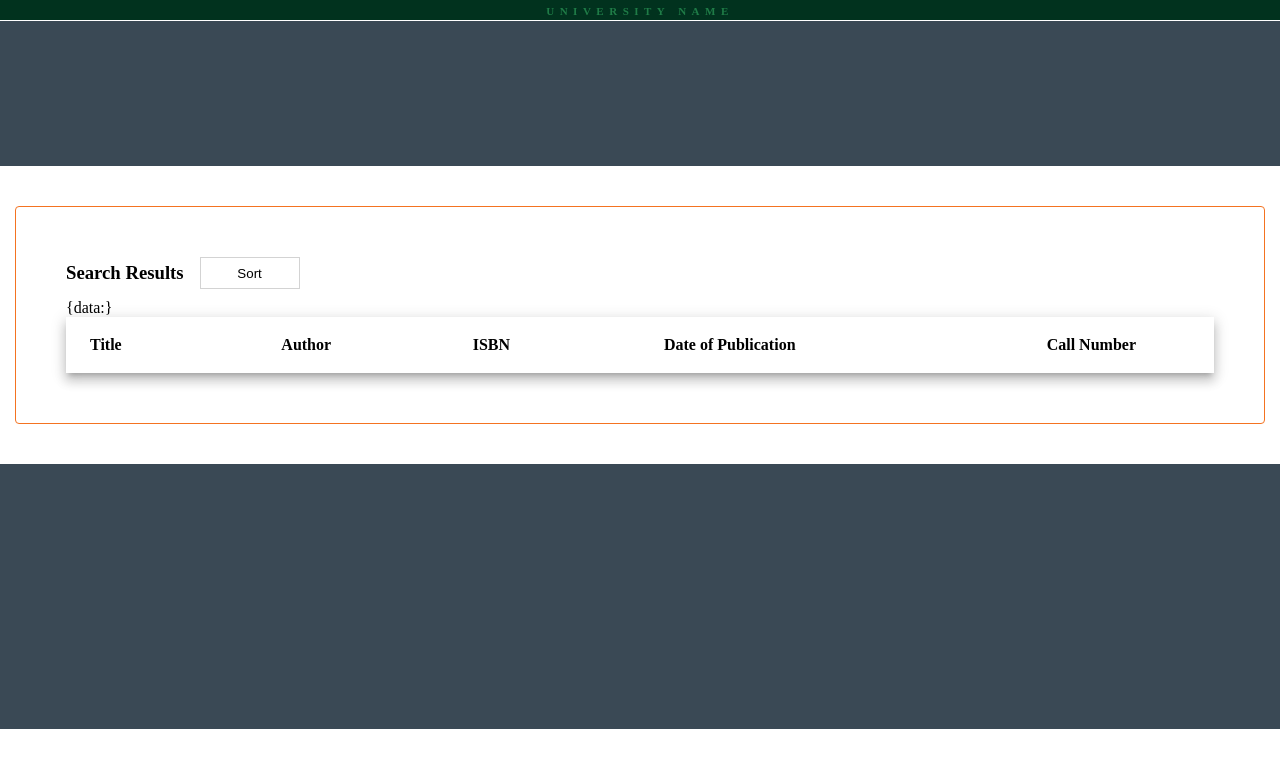
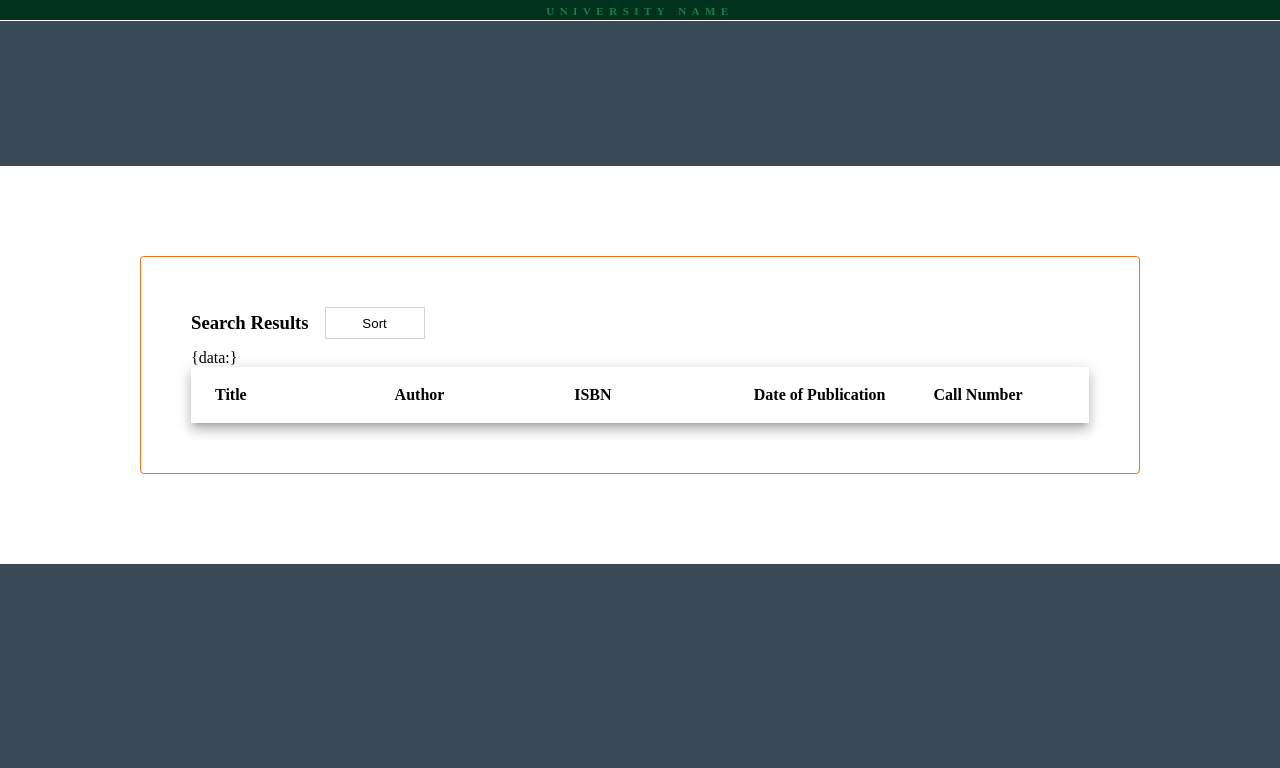
Before and after one commit to ctoro97/lib-web-application, a plain HTML site: page src/components/search-results/index.html in a window 1280 px wide. Drawn offline with Linux system fonts and the light colour scheme.

Commit message:
Fixed up some styling

```diff
--- a/src/components/search-results/styles.css
+++ b/src/components/search-results/styles.css
@@ -97,7 +97,9 @@ body {
     border: 1px solid #f47321;
     border-radius: 4px;
     padding: 50px;
-    width: 1250px;
+    margin: 50px;
+    min-width: 1000px;
+    max-width: 1500px;
 }
 
 /*----------------------------------------------------------------------------------------------*/
@@ -176,7 +178,7 @@ table {
 
 tr {
     display: grid;
-    grid-template-columns: 1fr 1fr 1fr 2fr 1fr;
+    grid-template-columns: 1fr 1fr 1fr 1fr 1fr;
     grid-auto-rows: minmax(3rem, auto);
 }
 
```
